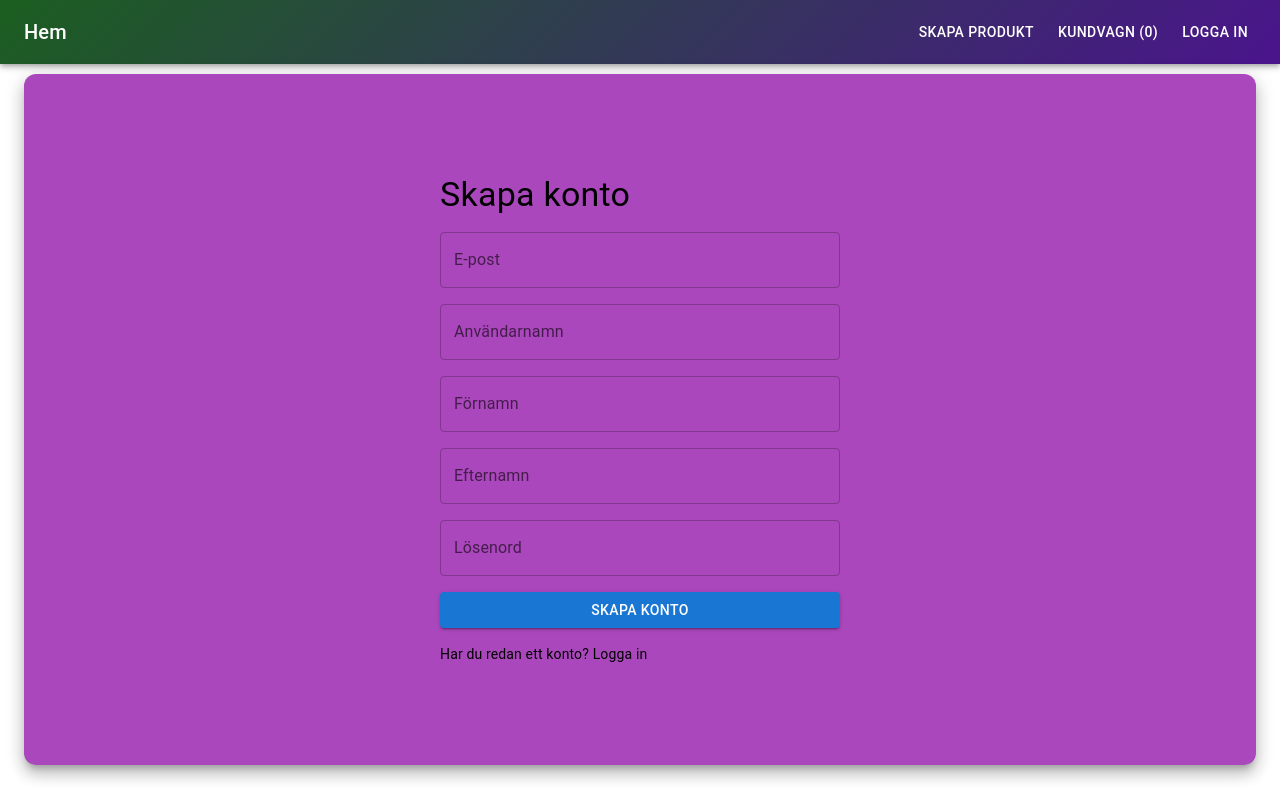
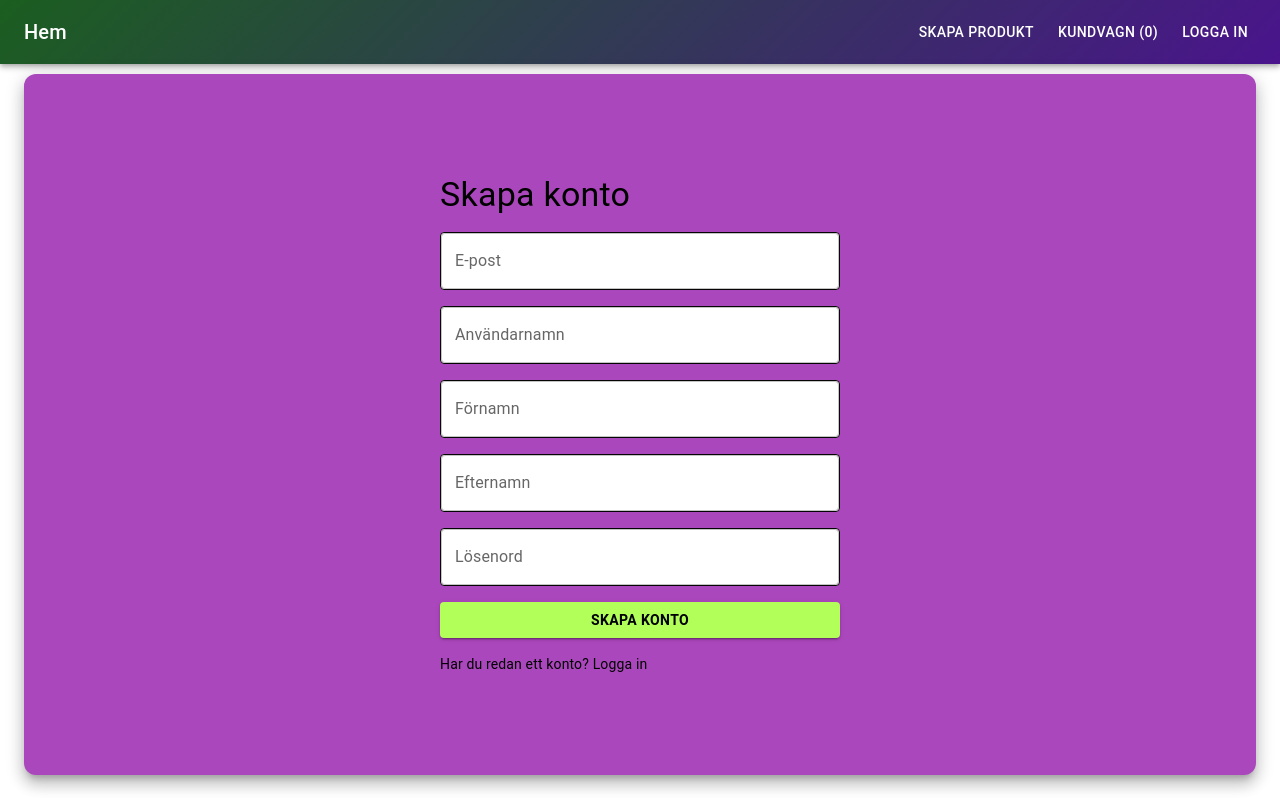
Before and after one commit to PrinsessanIsabelle/GIK2XK-Grupp30-Projekt-Webbutik, a React (Vite) app in the folder client/: page /SignUp in a window 1280 px wide. Built offline with nearby package versions, Linux system fonts and the light colour scheme.

Commit message:
fixat signup

```diff
--- a/client/src/views/SignUp.jsx
+++ b/client/src/views/SignUp.jsx
@@ -37,7 +37,7 @@ function SignUp() {
     };
 
     return (
-        <Box sx={{ maxWidth: 400, margin: '100px auto', display: 'flex', flexDirection: 'column', gap: 2 }}>
+        <Box sx={{ maxWidth: 400, margin: '100px auto', display: 'flex', flexDirection: 'column', gap: 2,  }}>
             <Typography variant="h4">Skapa konto</Typography>
             {error && <Typography color="error">{error}</Typography>}
             <TextField
@@ -45,24 +45,44 @@ function SignUp() {
                 name="email"
                 value={form.email}
                 onChange={handleChange}
+                sx={{
+                    backgroundColor: 'white',
+                    borderRadius: '4px',
+                    border: '1px solid #060505',
+                }}
             />
             <TextField
                 label="Användarnamn"
                 name="username"
                 value={form.username}
                 onChange={handleChange}
+                sx={{
+                    backgroundColor: 'white',
+                    borderRadius: '4px',
+                    border: '1px solid #060505',
+                }}
             />
             <TextField
                 label="Förnamn"
                 name="firstName"
                 value={form.firstName}
                 onChange={handleChange}
+                sx={{
+                    backgroundColor: 'white',
+                    borderRadius: '4px',
+                    border: '1px solid #060505',
+                }}
             />
             <TextField
                 label="Efternamn"
                 name="lastName"
                 value={form.lastName}
                 onChange={handleChange}
+                sx={{
+                    backgroundColor: 'white',
+                    borderRadius: '4px',
+                    border: '1px solid #060505',
+                }}
             />
             <TextField
                 label="Lösenord"
@@ -70,8 +90,22 @@ function SignUp() {
                 type="password"
                 value={form.password}
                 onChange={handleChange}
+                sx={{
+                    backgroundColor: 'white',
+                    borderRadius: '4px',
+                    border: '1px solid #060505',
+                }}
             />
-            <Button variant="contained" onClick={handleSubmit}>
+            <Button variant="contained" onClick={handleSubmit}
+               sx={{
+                    backgroundColor: '#b2ff59',
+                    color: '#000',
+                    fontWeight: 'bold',
+
+
+                    '&:hover': { backgroundColor: '#9cef5d' }
+                }}>
+
                 Skapa konto
             </Button>
             <Typography variant="body2">
```
